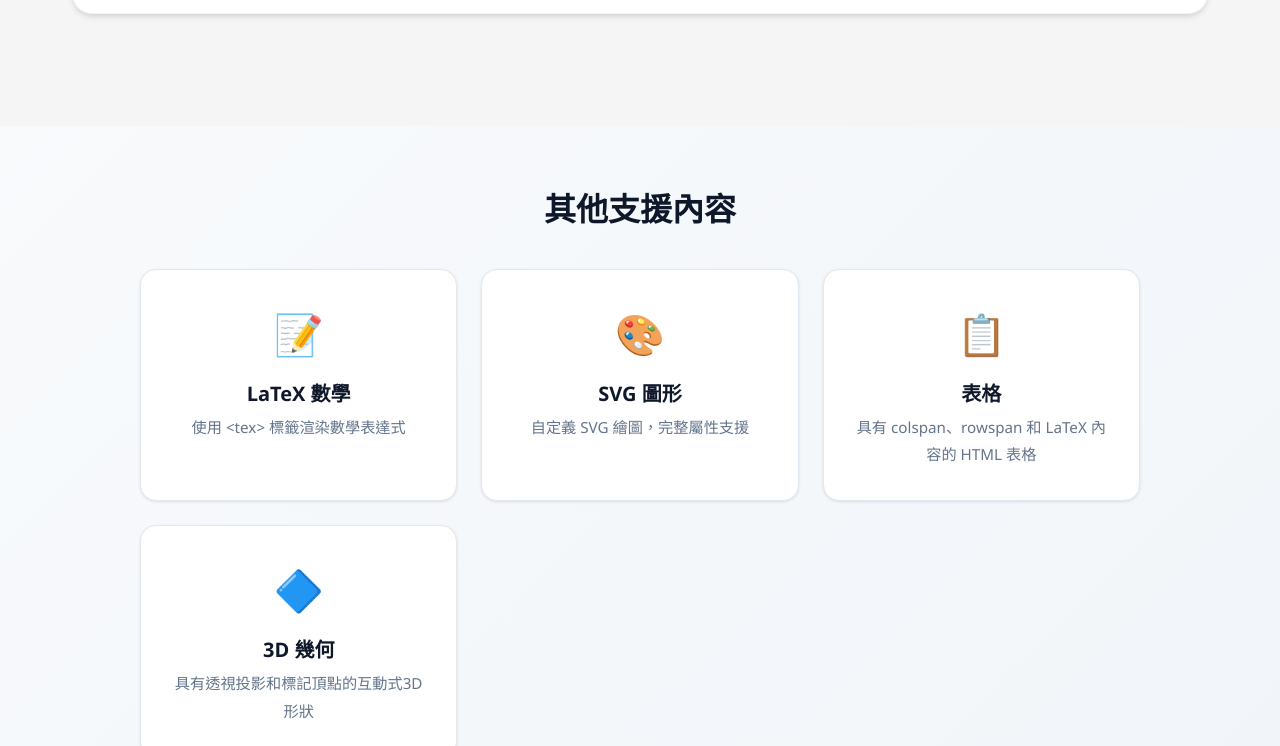
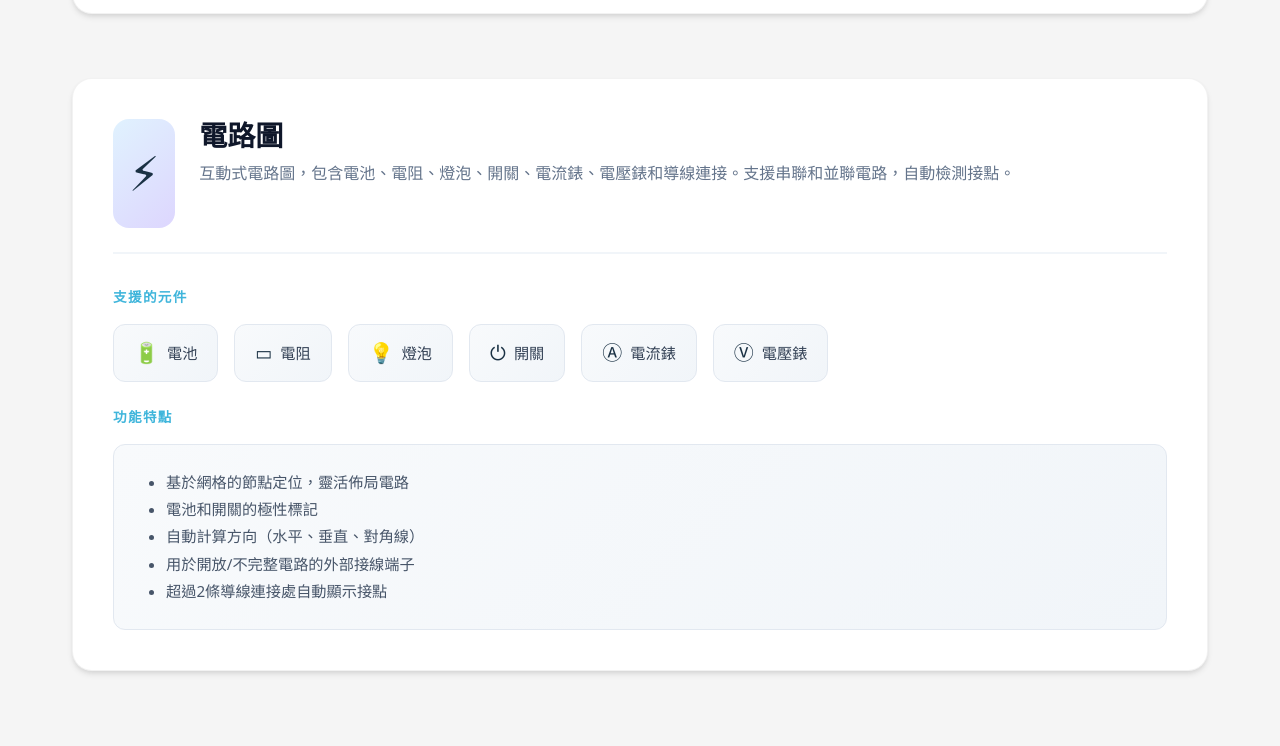
Before and after one commit to 10botics/hoppy_website, an Astro site: page /tc/supported-question-images in a window 1280 px wide. Shown: the part 11254-12000 px from the top of the page. Built offline with nearby package versions, Linux system fonts and the light colour scheme; Astro itself is replaced by a stand-in of ours.

Commit message:
feat: add Electric Circuit widget documentation to widgets gallery
- Add Electric Circuit section to supported-question-images page
- Display supported components: battery, resistor, bulb, switch, ammeter, voltmeter
- List key features: grid-based positioning, polarity markers, auto orientation, terminals, junction detection
- Add English translations for circuit widget (en.json)
- Add Traditional Chinese translations for circuit widget (tc.json)

```diff
--- a/src/i18n/en.json
+++ b/src/i18n/en.json
@@ -172,6 +172,23 @@
       "octahedron": "Octahedron",
       "withReferencePoints": "With Reference Points"
     },
+    "circuit": {
+      "title": "Electric Circuit",
+      "description": "Interactive electric circuit diagrams with batteries, resistors, bulbs, switches, ammeters, voltmeters, and wire connections. Supports series and parallel circuits with automatic junction detection.",
+      "supportedComponents": "Supported Components",
+      "battery": "Battery",
+      "resistor": "Resistor",
+      "bulb": "Bulb",
+      "switch": "Switch",
+      "ammeter": "Ammeter",
+      "voltmeter": "Voltmeter",
+      "features": "Features",
+      "featureNodes": "Grid-based node positioning for flexible circuit layouts",
+      "featurePolarity": "Polarity markers for batteries and switches",
+      "featureOrientation": "Automatic orientation calculation (horizontal, vertical, diagonal)",
+      "featureTerminals": "External terminals for open/incomplete circuits",
+      "featureJunctions": "Automatic junction dots where more than 2 wires connect"
+    },
     "additionalContent": "Additional Supported Content",
     "latex": {
       "title": "LaTeX Math",
--- a/src/i18n/tc.json
+++ b/src/i18n/tc.json
@@ -172,6 +172,23 @@
       "octahedron": "八面體",
       "withReferencePoints": "帶參考點"
     },
+    "circuit": {
+      "title": "電路圖",
+      "description": "互動式電路圖，包含電池、電阻、燈泡、開關、電流錶、電壓錶和導線連接。支援串聯和並聯電路，自動檢測接點。",
+      "supportedComponents": "支援的元件",
+      "battery": "電池",
+      "resistor": "電阻",
+      "bulb": "燈泡",
+      "switch": "開關",
+      "ammeter": "電流錶",
+      "voltmeter": "電壓錶",
+      "features": "功能特點",
+      "featureNodes": "基於網格的節點定位，靈活佈局電路",
+      "featurePolarity": "電池和開關的極性標記",
+      "featureOrientation": "自動計算方向（水平、垂直、對角線）",
+      "featureTerminals": "用於開放/不完整電路的外部接線端子",
+      "featureJunctions": "超過2條導線連接處自動顯示接點"
+    },
     "additionalContent": "其他支援內容",
     "latex": {
       "title": "LaTeX 數學",
--- a/src/pages/[lang]/supported-question-images.astro
+++ b/src/pages/[lang]/supported-question-images.astro
@@ -370,6 +370,58 @@ const t = useTranslations(lang);
             <img src="/widgets/widget_shape3d_tetrahedron_refs.svg" alt="Tetrahedron with Reference Points" />
             <span class="widget-label">{t('widgets.shape3d.withReferencePoints')}</span>
           </div>
+        </div>
+      </div>
+
+      <!-- Electric Circuit -->
+      <div class="widget-section">
+        <div class="widget-header">
+          <div class="widget-icon">⚡</div>
+          <div class="widget-info">
+            <h2>{t('widgets.circuit.title')}</h2>
+            <p>{t('widgets.circuit.description')}</p>
+          </div>
+        </div>
+
+        <!-- Component Types -->
+        <div class="subsection-label">{t('widgets.circuit.supportedComponents')}</div>
+        <div class="component-list">
+          <div class="component-item">
+            <span class="component-icon">🔋</span>
+            <span class="component-name">{t('widgets.circuit.battery')}</span>
+          </div>
+          <div class="component-item">
+            <span class="component-icon">▭</span>
+            <span class="component-name">{t('widgets.circuit.resistor')}</span>
+          </div>
+          <div class="component-item">
+            <span class="component-icon">💡</span>
+            <span class="component-name">{t('widgets.circuit.bulb')}</span>
+          </div>
+          <div class="component-item">
+            <span class="component-icon">⏻</span>
+            <span class="component-name">{t('widgets.circuit.switch')}</span>
+          </div>
+          <div class="component-item">
+            <span class="component-icon">Ⓐ</span>
+            <span class="component-name">{t('widgets.circuit.ammeter')}</span>
+          </div>
+          <div class="component-item">
+            <span class="component-icon">Ⓥ</span>
+            <span class="component-name">{t('widgets.circuit.voltmeter')}</span>
+          </div>
+        </div>
+
+        <!-- Features -->
+        <div class="subsection-label">{t('widgets.circuit.features')}</div>
+        <div class="features-list">
+          <ul>
+            <li>{t('widgets.circuit.featureNodes')}</li>
+            <li>{t('widgets.circuit.featurePolarity')}</li>
+            <li>{t('widgets.circuit.featureOrientation')}</li>
+            <li>{t('widgets.circuit.featureTerminals')}</li>
+            <li>{t('widgets.circuit.featureJunctions')}</li>
+          </ul>
         </div>
       </div>
 
@@ -757,6 +809,61 @@ const t = useTranslations(lang);
     text-decoration: underline;
   }
 
+  /* Component List (for Circuit widget) */
+  .component-list {
+    display: flex;
+    flex-wrap: wrap;
+    gap: 1rem;
+    margin-bottom: 1.5rem;
+  }
+
+  .component-item {
+    display: flex;
+    align-items: center;
+    gap: 0.5rem;
+    background: linear-gradient(135deg, #f8fafc 0%, #f1f5f9 100%);
+    padding: 0.75rem 1.25rem;
+    border-radius: 12px;
+    border: 1px solid #e2e8f0;
+    transition: all 0.3s ease;
+  }
+
+  .component-item:hover {
+    border-color: #3FB5DB;
+    background: linear-gradient(135deg, #f0f9ff 0%, #e0f2fe 100%);
+    transform: translateY(-2px);
+  }
+
+  .component-icon {
+    font-size: 1.25rem;
+  }
+
+  .component-name {
+    font-size: 0.95rem;
+    color: #334155;
+    font-weight: 500;
+  }
+
+  /* Features List */
+  .features-list {
+    background: linear-gradient(135deg, #f8fafc 0%, #f1f5f9 100%);
+    border-radius: 12px;
+    padding: 1.5rem 2rem;
+    border: 1px solid #e2e8f0;
+  }
+
+  .features-list ul {
+    margin: 0;
+    padding-left: 1.25rem;
+    list-style-type: disc;
+  }
+
+  .features-list li {
+    color: #475569;
+    font-size: 0.95rem;
+    line-height: 1.8;
+  }
+
   /* Responsive Design */
   @media (max-width: 768px) {
     .widget-header {
```
